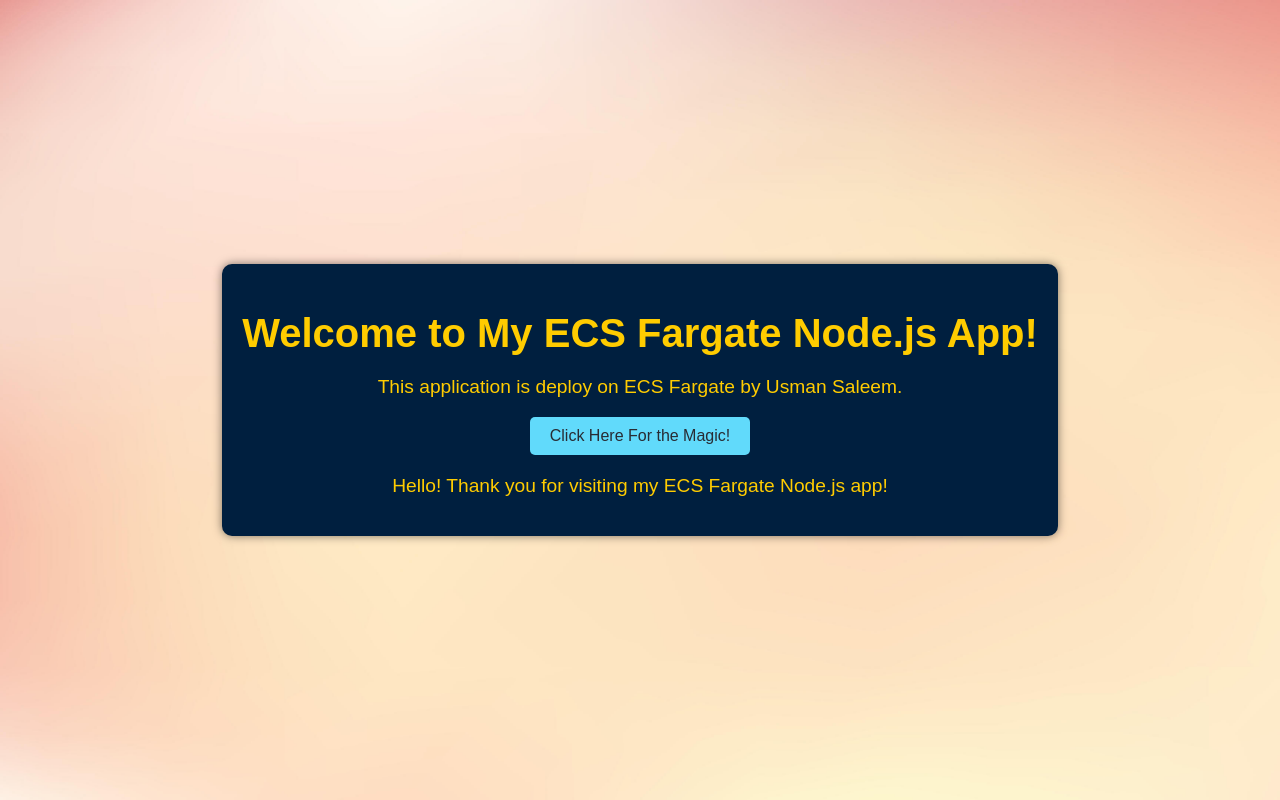
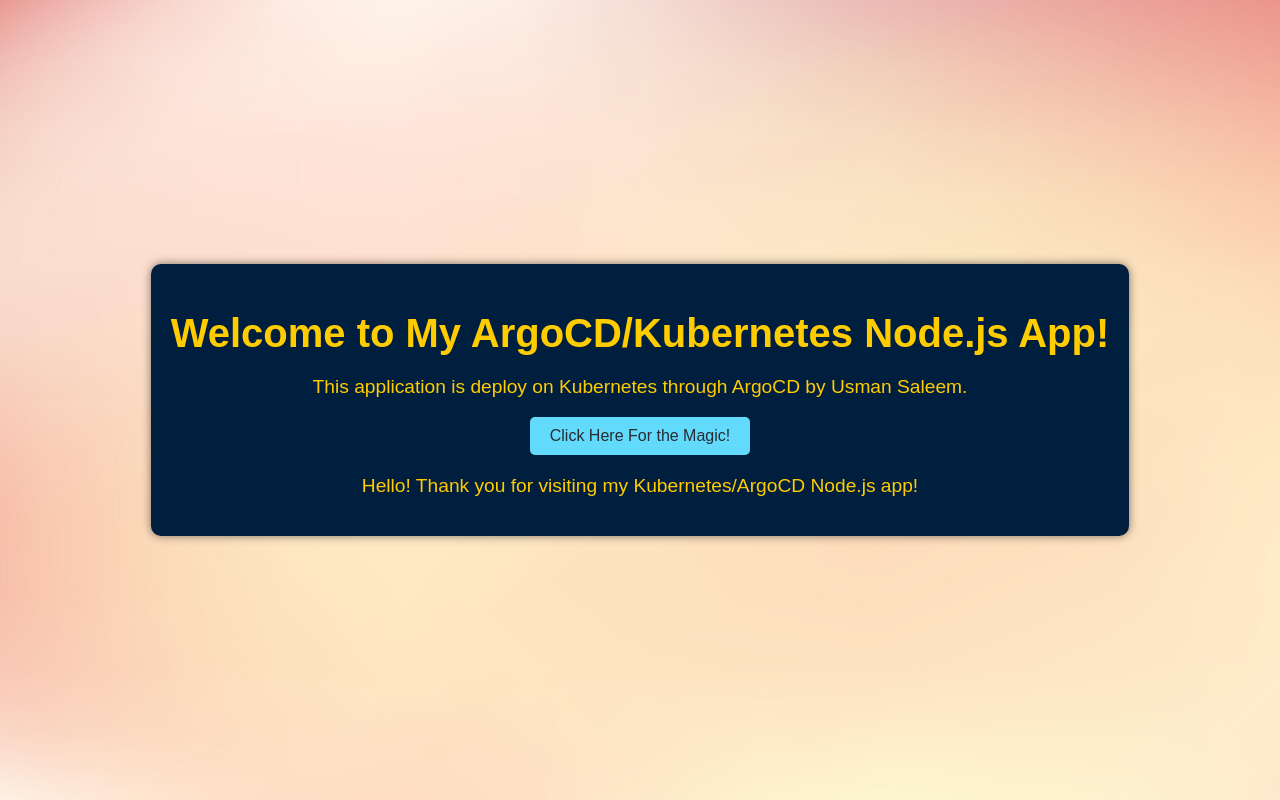
Before and after one commit to ug-devops/ecs-node-app, a website: page public/index.html in a window 1280 px wide. Both pictures are taken after a click on the button "Click Here For the Magic!". Drawn offline with Linux system fonts and the light colour scheme.

Commit message:
updated the docker image to v2

```diff
--- a/node-app/node-app-deployment.yaml
+++ b/node-app/node-app-deployment.yaml
@@ -16,7 +16,7 @@
     spec:
       containers:
         - name: node-app
-          image: usman10p/ecs-node-app:latest  # Update with your specific tag if needed
+          image: usman10p/ecs-node-app:v2  # Update with your specific tag if needed
           ports:
             - containerPort: 3000  # Adjust if your app uses a different port
 ---
--- a/public/index.html
+++ b/public/index.html
@@ -9,8 +9,8 @@
 </head>
 <body>
     <div class="container">
-        <h1>Welcome to My ECS Fargate Node.js App!</h1>
-        <p>This application is deploy on ECS Fargate by Usman Saleem.</p>
+        <h1>Welcome to My ArgoCD/Kubernetes Node.js App!</h1>
+        <p>This application is deploy on Kubernetes through ArgoCD by Usman Saleem.</p>
         <button id="greetButton">Click Here For the Magic!</button>
         <p id="greetingMessage"></p>
     </div>
--- a/public/script.js
+++ b/public/script.js
@@ -1,5 +1,5 @@
 // public/script.js
 document.getElementById('greetButton').addEventListener('click', function() {
-    const message = "Hello! Thank you for visiting my ECS Fargate Node.js app!";
+    const message = "Hello! Thank you for visiting my Kubernetes/ArgoCD Node.js app!";
     document.getElementById('greetingMessage').textContent = message;
 });
```
